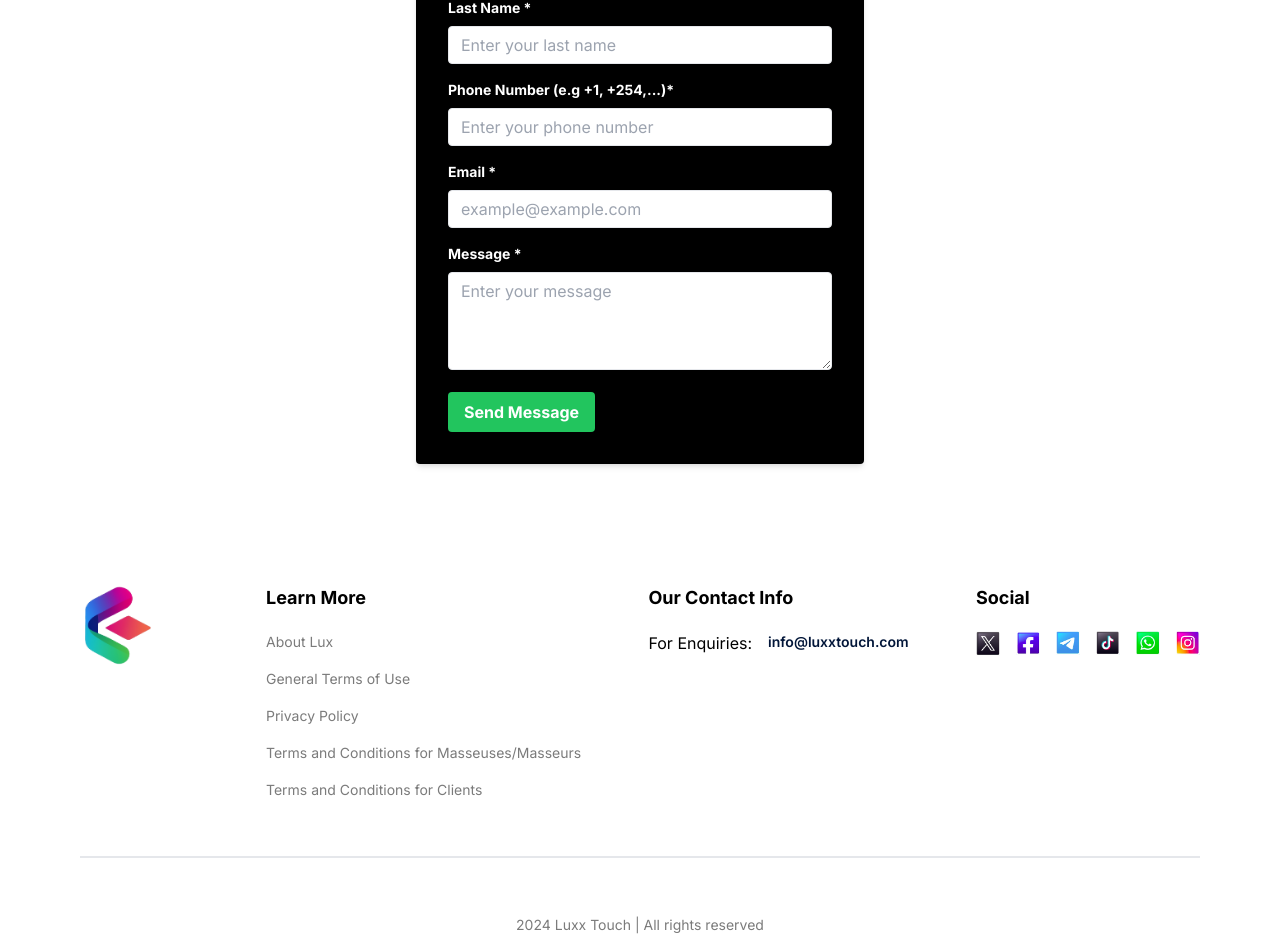
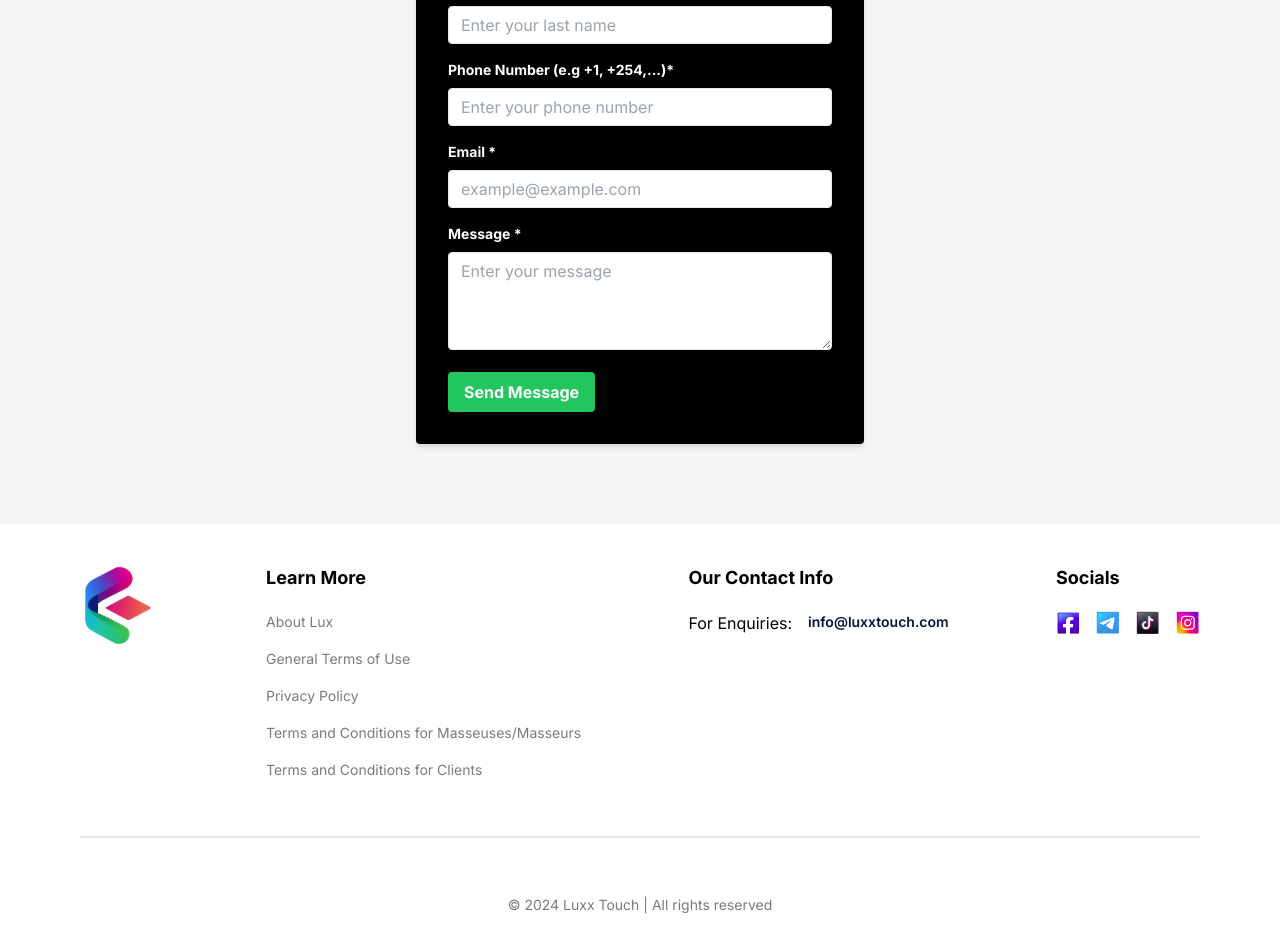
Before and after one commit to ghost-254/LUXXTOUCH, a Next.js app: page /contact-us in a window 1280 px wide. Shown: the part 502-1454 px from the top of the page. Built offline with nearby package versions, Linux system fonts and the light colour scheme.

Commit message:
new updates

```diff
--- a/app/contact-us/page.tsx
+++ b/app/contact-us/page.tsx
@@ -4,7 +4,6 @@ import React from "react";
 export default function ContactUsPage() {
   return (
     <>
-      <h2 className="bold-40 lg:bold-60 text-center mt-10">Contact Us</h2>
       <ContactForm />
     </>
   );
--- a/components/ContactForm.tsx
+++ b/components/ContactForm.tsx
@@ -39,12 +39,12 @@ const ContactForm = () => {
       });
     } catch (error) {
       console.error('Error sending message:', error);
-      // Handle the error
     }
   };
 
   return (
-    <section className="py-20">
+    <section className="bg-gray-100 py-20">
+      <h1 className="text-3xl font-bold text-center mb-8">Contact Us</h1>
     <form onSubmit={handleSubmit} className="max-w-md mx-auto p-8 bg-black rounded shadow-md">
       {showSuccess && (
         <div className="bg-green-100 text-green-800 p-4 mb-4 rounded">
--- a/components/Footer.tsx
+++ b/components/Footer.tsx
@@ -59,8 +59,8 @@ const Footer = () => {
               <FooterColumn title={SOCIALS.title}>
                 <ul className="regular-14 flex gap-4 text-gray-30">
                   {SOCIALS.links.map((link) => (
-                    <Link href="/" key={link}>
-                      <Image src={link} alt="logo" width={24} height={24} />
+                    <Link href= {link.url} key={link.icon}>
+                      <Image src={link.icon} alt="logo" width={24} height={24} />
                     </Link>
                   ))}
                 </ul>
@@ -70,7 +70,7 @@ const Footer = () => {
         </div>
 
         <div className="border bg-gray-20" />
-        <p className="regular-14 w-full text-center text-gray-30">2024 Luxx Touch | All rights reserved</p>
+        <p className="regular-14 w-full text-center text-gray-30"> © 2024 Luxx Touch | All rights reserved</p>
       </div>
     </footer>
   )
--- a/components/Services.tsx
+++ b/components/Services.tsx
@@ -6,7 +6,7 @@ import React from 'react'
 
 const Services = () => {
   return (
-    <section id='#services' className="flex-col flexCenter overflow-hidden bg-feature-bg bg-center bg-no-repeat py-24">
+    <section id='#services' className="bg-gray-100 flex flex-col flexCenter overflow-hidden bg-feature-bg bg-center bg-no-repeat py-24">
       <div className="max-container padding-container relative w-full flex justify-end">
         <div className="flex flex-1 lg:min-h-[900px]">
           <Image
@@ -20,7 +20,7 @@ const Services = () => {
 
         <div className="z-20 flex w-full flex-col lg:w-[60%]">
           <div className='relative'>
-            <h2 className="bold-40 lg:bold-64">Our Services</h2>
+            <h2 className="bold-30 lg:bold-40">Our Services</h2>
           </div>
           <ul className="mt-10 grid gap-10 md:grid-cols-2 lg:mg-20 lg:gap-20">
             {SERVICES.map((service) => (
--- a/constants/index.ts
+++ b/constants/index.ts
@@ -81,13 +81,23 @@ export const testimonials = [
   };
 
   export const SOCIALS = {
-    title: 'Social',
+    title: 'Socials',
     links: [
-      '/twitter.png',
-      '/facebook.PNG',
-      '/telegram.PNG',
-      '/tiktok.PNG',
-      '/whatsapp.PNG',
-      '/instagram.PNG',
+      {
+        icon: '/facebook.PNG',
+        url: 'https://www.facebook.com/luxxvitaspa/'
+      },
+      {
+        icon: '/telegram.PNG',
+        url: 'https://t.me/luxx_massage'
+      },
+      {
+        icon: '/tiktok.PNG',
+        url: 'https://www.tiktok.com/@luxx_touch'
+      },
+      {
+        icon: '/instagram.PNG',
+        url: 'https://www.instagram.com/luxxmassage2024/'
+      },
     ],
   };
```
Also changed, not shown: public/whatsapp.PNG (deleted).
